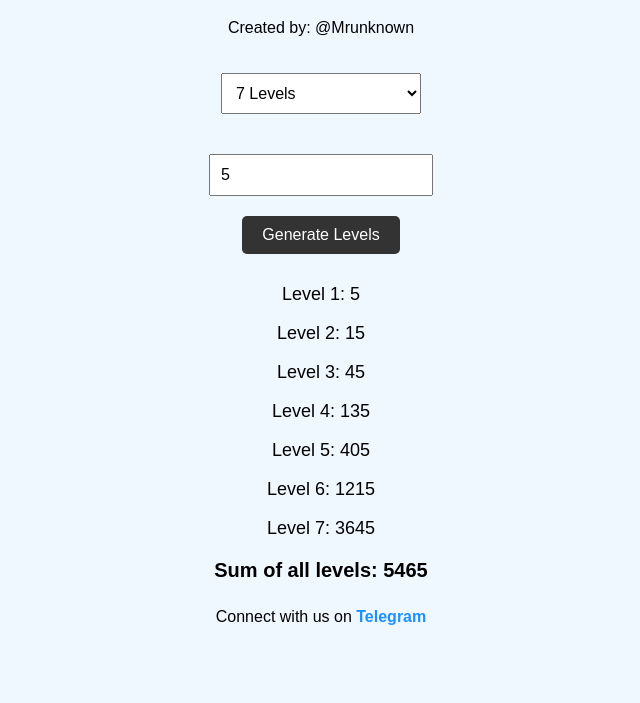
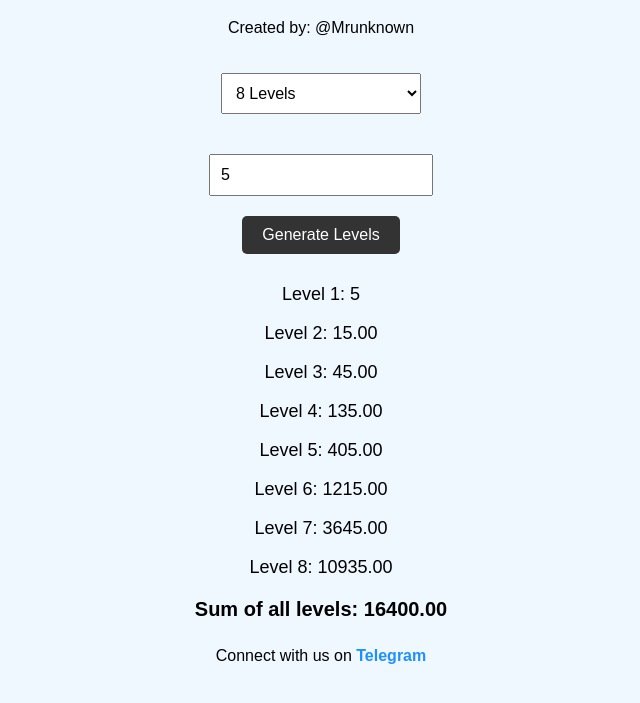
Before and after one commit to rahilmulani025/Prediction01, a plain HTML site: page index.html in a window 1280 px wide. Both pictures are taken after typing "5" into the empty fields and a click on the button "Generate Levels". Shown: the part 89-792 px from the top of the page, without its empty margins (319-959 px from the left). Drawn offline with Linux system fonts and the light colour scheme.

Commit message:
Update index.html

```diff
--- a/index.html
+++ b/index.html
@@ -73,12 +73,14 @@
     <p>Created by: @Mrunknown</p>
 
     <select id="levelSelection">
+        <option value="8">8 Levels</option>
         <option value="7">7 Levels</option>
         <option value="6">6 Levels</option>
         <option value="5">5 Levels</option>
+        <option value="4">4 Levels</option>
     </select>
     <br>
-    <input type="number" id="level1" placeholder="Enter Level 1">
+    <input type="number" step="any" id="level1" placeholder="Enter Level 1">
     <br>
     <button onclick="generateLevels()">Generate Levels</button>
 
@@ -88,7 +90,7 @@
     <script>
         function generateLevels() {
             let levelCount = parseInt(document.getElementById('levelSelection').value);
-            let number = parseInt(document.getElementById('level1').value);
+            let number = parseFloat(document.getElementById('level1').value); // Changed to parseFloat
             let output = document.getElementById('output');
             let sumOutput = document.getElementById('sum');
             output.innerHTML = '';
@@ -105,10 +107,10 @@
 
             for (let i = 1; i < levelCount; i++) {
                 number *= 3;
-                output.innerHTML += `<p>Level ${i + 1}: ${number}</p>`;
+                output.innerHTML += `<p>Level ${i + 1}: ${number.toFixed(2)}</p>`; // Limiting float to 2 decimal places
                 sum += number;
             }
-            sumOutput.innerHTML = `Sum of all levels: ${sum}`;
+            sumOutput.innerHTML = `Sum of all levels: ${sum.toFixed(2)}`; // Limiting sum to 2 decimal places
         }
     </script>
 
```
